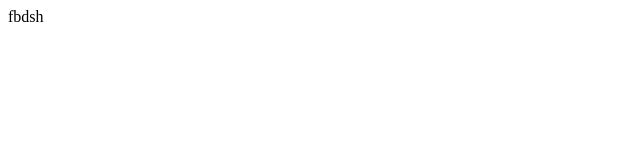
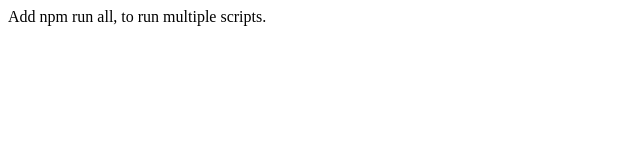
Before and after one commit to mboudinot/testWamiz, a website: page src/index.html in a window 1280 px wide. Shown: the whole page, without its empty margins (0-640 px from the left). Drawn offline with Linux system fonts and the light colour scheme.

Commit message:
add npm-run-all

```diff
--- a/server/server.js
+++ b/server/server.js
@@ -16,6 +16,6 @@
 
     console.log(colors.green("  Server running on port ") + colors.red(port) + "\n");
 
-    app.use(express.static(path.join(__dirname, '../')))
+    app.use(express.static(path.join(__dirname, '../public/')))
 
 });
--- a/src/index.html
+++ b/src/index.html
@@ -7,6 +7,6 @@
     <title>Document</title>
 </head>
 <body>
-    fbdsh
+    Add npm run all, to run multiple scripts.
 </body>
 </html>
```
Also changed, not shown: package.json (+5 -2 lines), public/index.html (+1 -1 lines), 1 other file.
